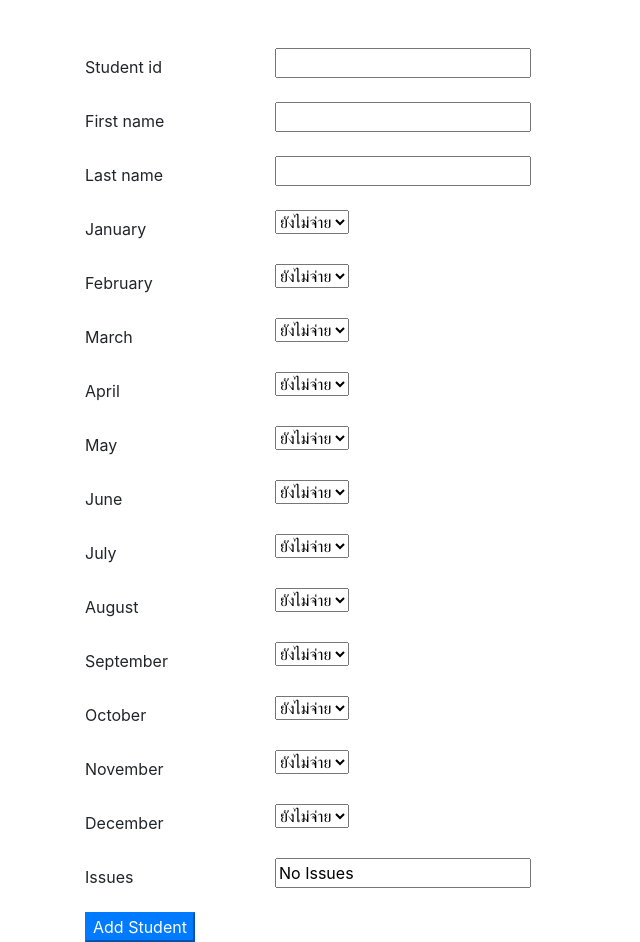
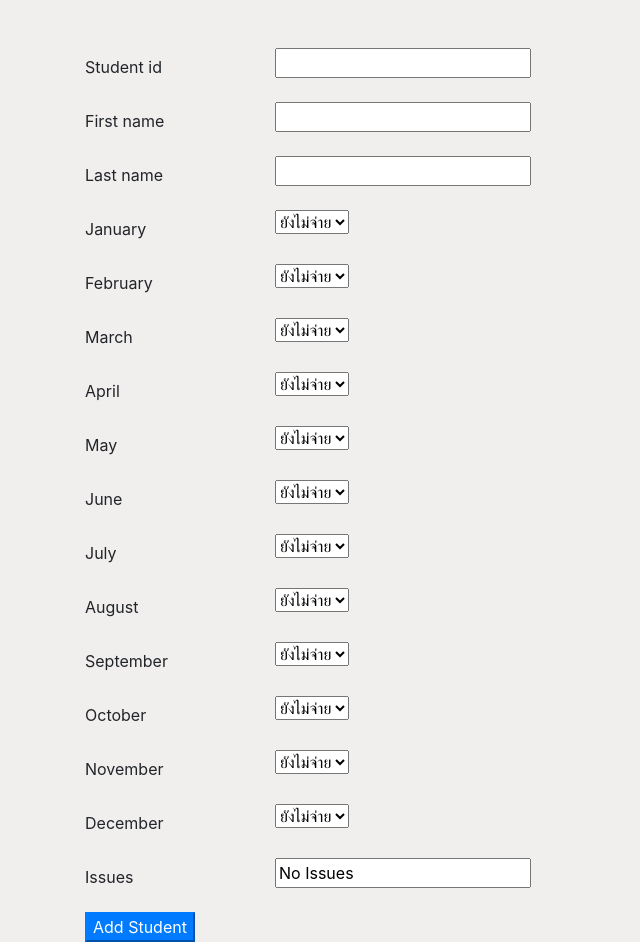
Before and after one commit to japzero02/give-me-the-money, a Django app: page /add_student in a window 1280 px wide. Shown: the part 56-998 px from the top of the page, without its empty margins (0-640 px from the left). Run offline with Django 3.2, Linux system fonts and the light colour scheme; some libraries are stand-ins or nearby versions.

Commit message:
change body background-color in base.html

```diff
--- a/money/mainapp/templates/base.html
+++ b/money/mainapp/templates/base.html
@@ -38,3 +38,8 @@
 
 </body>
 </html>
+<style>
+body {
+    background-color: #F1EEEE;
+}
+</style>
```
